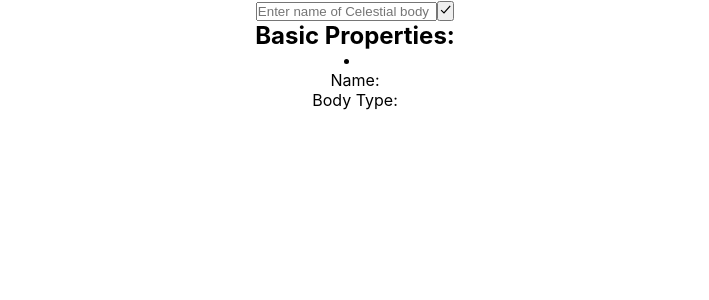
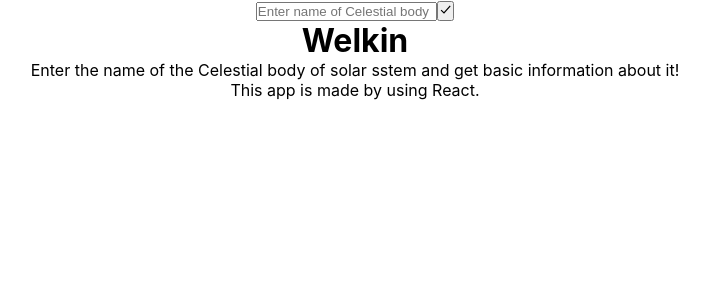
Before and after one commit to UntamedLotus/Welkin, a React (Create React App) app: page / in a window 1280 px wide. Shown: the top 300 px of the page, without its empty margins (285-994 px from the left). Built offline with nearby package versions, Linux system fonts and the light colour scheme; no server answers.

Commit message:
Error fixed

```diff
--- a/src/components/mainContent/input/icon/icon.jsx
+++ /dev/null
@@ -1,9 +0,0 @@
-import React from "react";
-
-import { IoCheckmarkSharp } from "react-icons/io5";
-
-const Icon = () => {
-  return <IoCheckmarkSharp color={"#000"} />;
-};
-
-export default Icon;
--- a/src/components/mainContent/input/input.jsx
+++ /dev/null
@@ -1,27 +0,0 @@
-import "./input.style.scss";
-import React from "react";
-import Icon from "./icon/icon";
-
-const Input = (props) => {
-  return (
-    <div>
-      <form onSubmit={props.onSubmit}>
-        <input
-          type="text"
-          onChange={props.handleValue}
-          name="name"
-          value={props.body}
-          placeholder="Enter name of Celestial body"
-          required
-        />
-        <button>
-          <Icon />
-        </button>
-      </form>
-    </div>
-  );
-};
-
-export default Input;
-
-// IoCheckmarkSharp
--- a/src/components/mainContent/mainContent.jsx
+++ b/src/components/mainContent/mainContent.jsx
@@ -1,40 +1,86 @@
-// import "./mainContent.style.scss";
-
 import React from "react";
-import Input from "./input/input";
-import Screen from "./screen/screen";
+import { IoCheckmarkSharp } from "react-icons/io5";
 
 const MainContent = () => {
-  const [elem, setElem] = React.useState({
-    englishName: "",
-    bodyType: "",
+  const [elems, setElems] = React.useState({
+    result: {},
+    query: "",
+    status: false,
   });
 
   const [body, setBody] = React.useState("");
 
   const handleValue = function (e) {
-    setBody(e.target.value);
+    const val = e.target.value;
+    console.log(val);
+    setBody(val);
   };
 
   const onSubmit = function (e) {
     e.preventDefault();
+    setElems({
+      ...elems,
+      query: body,
+      status: true,
+    });
     setBody("");
-    setElem(body);
   };
 
   React.useEffect(() => {
-    fetch(`https://api.le-systeme-solaire.net/rest/bodies/${elem}`)
-      .then((res) => res.json())
-      .then((data) => {
-        setElem(data);
-        console.log(data);
-      });
-  }, [elem]);
+    elems.status &&
+      fetch(`https://api.le-systeme-solaire.net/rest/bodies/${elems.query}`)
+        .then((res) => res.json())
+        .then((data) => {
+          setElems({
+            result: data,
+          });
+          console.log(data);
+        });
+  }, [elems.status]);
+
+  const pageIntro = function () {
+    return (
+      <div className="page-intro">
+        <h1 className="pageintro-title">Welkin</h1>
+        <p className="pageintro-text">
+          Enter the name of the Celestial body of solar sstem and get basic
+          information about it!
+        </p>
+        <p className="text">
+          This app is made by using <span className="underlined">React</span>.
+        </p>
+      </div>
+    );
+  };
+
+  const Information = function () {
+    return (
+      <div className="">
+        <h2>Basic Properties:</h2>
+        <li>
+          <ul>Name:{elems.result.name}</ul>
+          <ul>Body Type:{elems.result.bodyType}</ul>
+        </li>
+      </div>
+    );
+  };
 
   return (
     <div>
-      <Input body={body} onSubmit={onSubmit} handleValue={handleValue} />
-      <Screen elem={elem} />
+      <form onSubmit={onSubmit}>
+        <input
+          type="text"
+          onChange={handleValue}
+          name="body"
+          value={body}
+          placeholder="Enter name of Celestial body"
+          required
+        />
+        <button>
+          <IoCheckmarkSharp color={"#000"} />
+        </button>
+      </form>
+      {elems.status === false ? pageIntro() : Information()}
     </div>
   );
 };
--- a/src/components/mainContent/screen/screen.jsx
+++ /dev/null
@@ -1,35 +0,0 @@
-// import "./screen.style.scss";
-
-import React from "react";
-
-const Screen = (props) => {
-  // const pageIntro = function () {
-  //   return (
-  //     <div className="page-intro">
-  //       <h1 className="pageintro-title">Welkin</h1>
-  //       <p className="pageintro-text">
-  //         Enter the name of the Celestial body of solar sstem and get basic
-  //         information about it!
-  //       </p>
-  //       <p className="text">
-  //         This app is made by using <span className="underlined">React</span>.
-  //       </p>
-  //     </div>
-  //   );
-  // };
-
-  return (
-    <div>
-      <div className="information">
-        <h2>Basic Properties:</h2>
-        <li>
-          <ul>Name:{props.elem.name}</ul>
-          <ul>Body Type:{props.elem.bodyType}</ul>
-          <ul></ul>
-        </li>
-      </div>
-    </div>
-  );
-};
-
-export default Screen;
```
Also changed, not shown: src/components/mainContent/input/input.style.scss (deleted), src/components/mainContent/screen/screen.style.scss (deleted), 1 other file (tests, documents, lock files or other folders).
